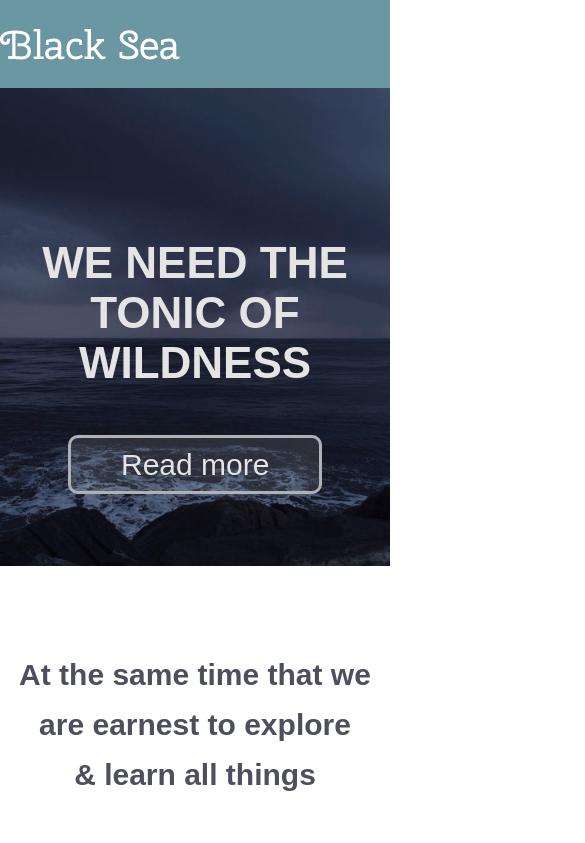
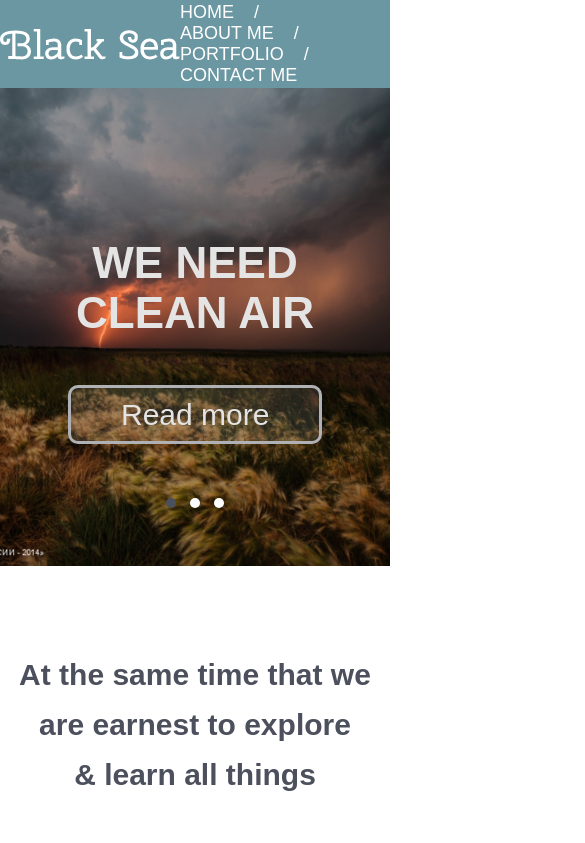
Before and after one commit to zinbit/education1, a website: page index.html in a window 390 px wide. Shown: the top 843 px of the page, 585 px wide, since content can reach past the window. Drawn offline with Linux system fonts and the light colour scheme.

Commit message:
адаптивность

```diff
--- a/index.html
+++ b/index.html
@@ -37,6 +37,11 @@
             <h2 class="slider-headline">we need <br>clean air</h2>
             <a href="#" class="slider-button">Read more</a>
         </div>
+        <ul id="dots">
+            <li class="active"></li>
+            <li></li>
+            <li></li>
+        </ul>
     </section>
     <section class="content">
         <h1 class="content-headline">At the same time that we are earnest to explore<br>
--- a/main.js
+++ b/main.js
@@ -27,3 +27,41 @@ var d = hipitinuse(7, 72);
 var slides = document.getElementsByClassName('slide');
 console.log(slides[0]);
 slides[0].classList.add('active');
+
+var name = ('Максим');
+function func() {
+   // console.log (name)
+}
+setTimeout(func, 2000);
+
+
+var i = (0);
+function func() {
+   // console.log ((i) + 1)
+}
+setInterval (func, 2000);
+
+
+var i = (0);
+var timerId = setInterval(function() {
+    // console.log ( i = i + 1 );
+     }, 1000);
+
+     var activeSlide = 0;
+     var prevActiveSlide = 0;
+
+     function showName() {
+       slides[prevActiveSlide].classList.remove('active');
+       slides[activeSlide].classList.add('active');
+
+       prevActiveSlide = activeSlide;
+       activeSlide = activeSlide + 1;
+
+       if (activeSlide === slides.length) {
+         activeSlide = 0;
+       }
+     };
+
+     showName();
+
+     setInterval(showName, 2000);
--- a/style.css
+++ b/style.css
@@ -6,6 +6,7 @@
 .header {
     height: 88px;
     background-color: #6a97a2;
+    display: flex;
 }
 
 body {
@@ -65,6 +66,28 @@ body {
 .active {
     display: block;
 }
+
+#dots {
+    list-style:none;
+    padding:0px;
+    position: absolute;
+    left: 50%;
+    margin-left: -34.45px;
+    top: 85%;
+
+  }
+  #dots li {
+    display:inline-block;
+    border-radius:10px;
+    width:10px;
+    height:10px;
+    margin: 0 5px;
+    background: #fff;
+    cursor:pointer;
+  }
+  #dots li.active {
+    background: #4c505d;
+  }
 
 .picture {
     background-size: cover;
@@ -133,7 +156,7 @@ body {
 }
 
 .comment-text {
-    width: 867px;
+    width: fit-content;
     text-align: left;
     margin: 0 auto;
     line-height: 1.6em;
```
Also changed, not shown: 1 other file.
